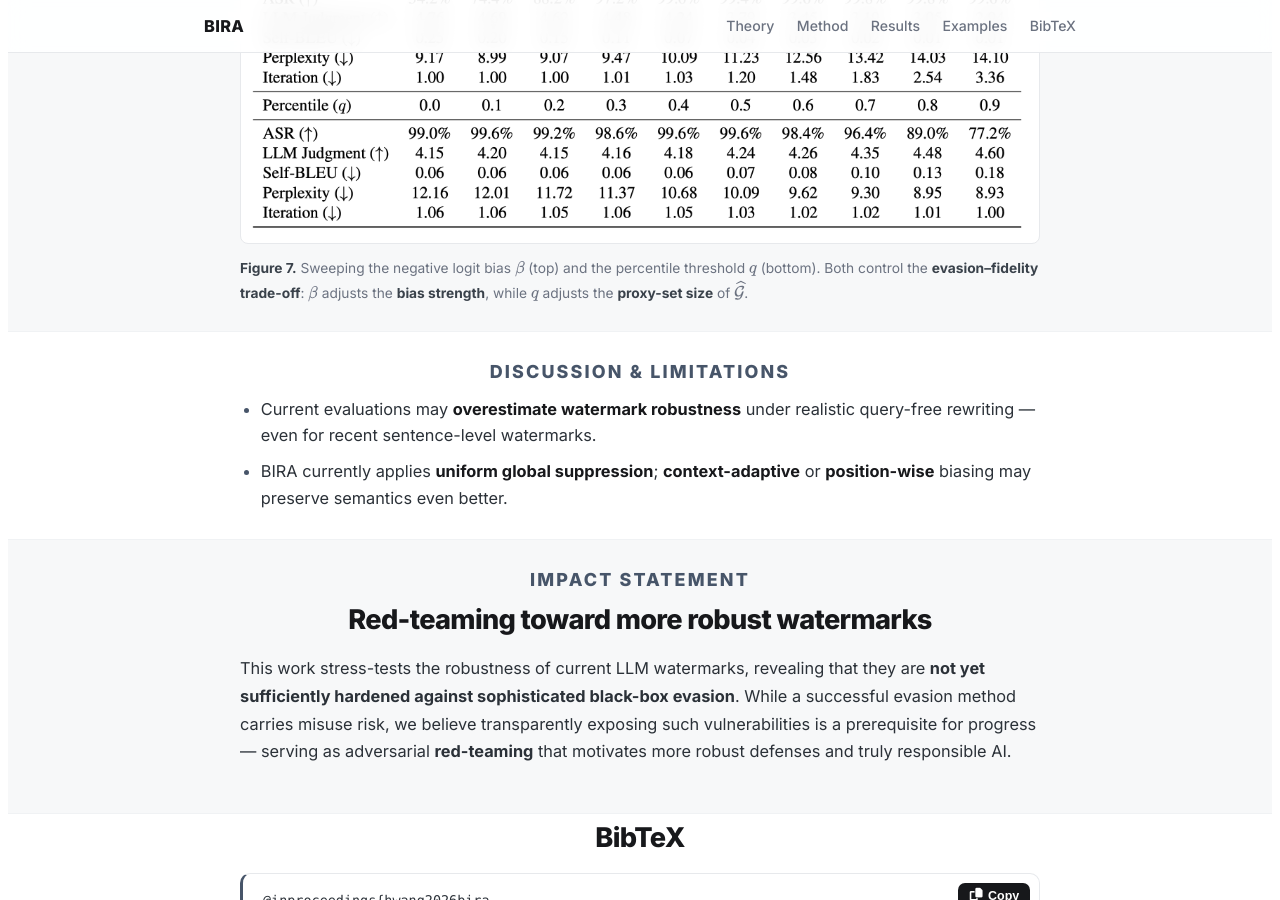
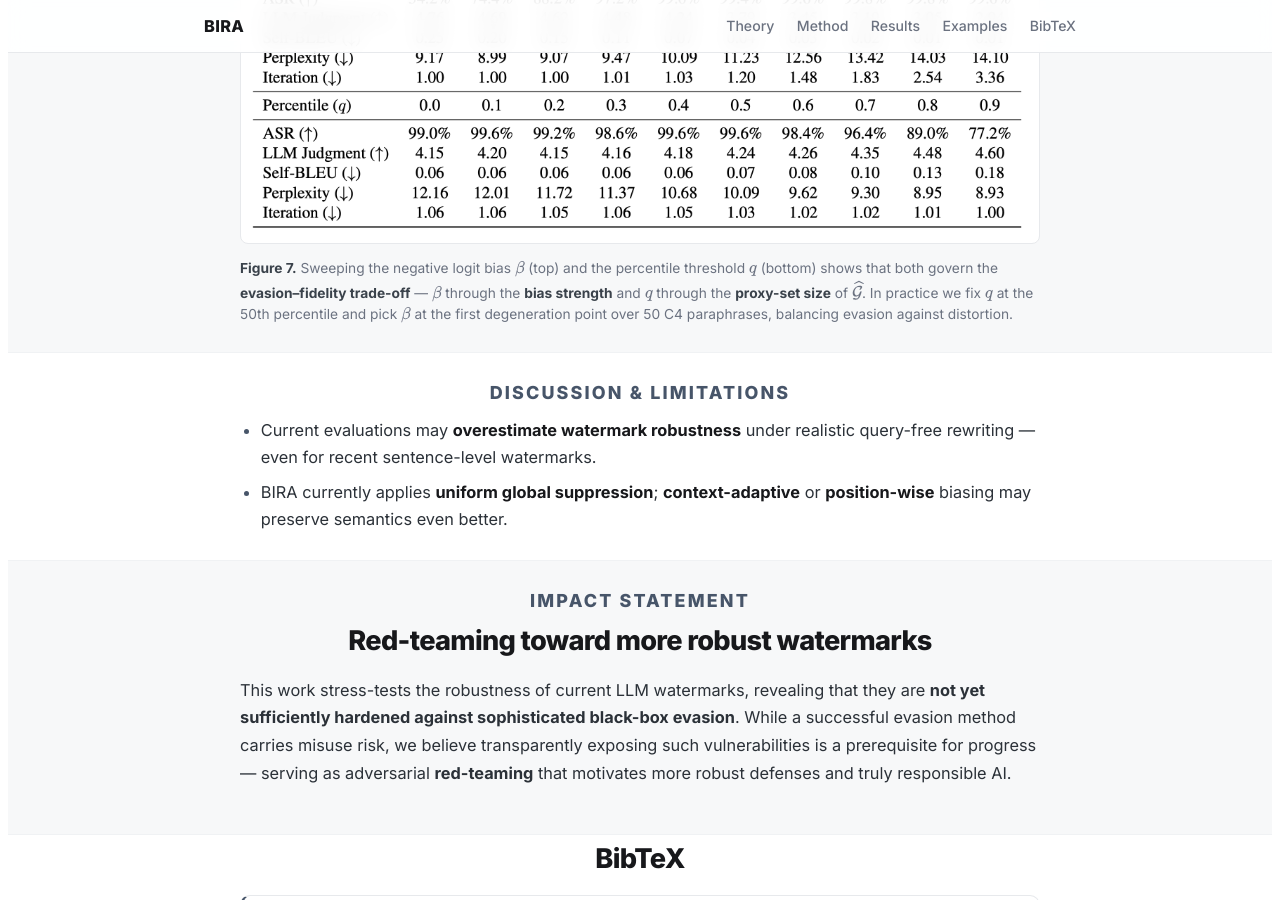
Before and after one commit to oppurity12/oppurity12.github.io, a Jekyll site: the page project_pages/bira/index.html, which Jekyll copies as it is, in a window 1280 px wide and 900 px high, scrolled down 5447 px. Built offline with Jekyll 4.4.1, drawn with Linux system fonts in a browser that asks for light colours; a style sheet for code colours, icons or effects is not loaded.

Commit message:
update profile

```diff
--- a/project_pages/bira/index.html
+++ b/project_pages/bira/index.html
@@ -315,9 +315,11 @@
     <figure class="fig framed fig-mid">
       <img src="static/images/ablation_study.png" alt="Ablation over the logit bias beta (top) and the percentile threshold q (bottom).">
       <figcaption>
-        <b>Figure 7.</b> Sweeping the negative logit bias $\beta$ (top) and the percentile threshold $q$ (bottom).
-        Both control the <b>evasion–fidelity trade-off</b>: $\beta$ adjusts the <b>bias strength</b>, while
-        $q$ adjusts the <b>proxy-set size</b> of $\widehat{\mathcal{G}}$.
+        <b>Figure 7.</b> Sweeping the negative logit bias $\beta$ (top) and the percentile threshold $q$ (bottom)
+        shows that both govern the <b>evasion–fidelity trade-off</b> — $\beta$ through the <b>bias strength</b>
+        and $q$ through the <b>proxy-set size</b> of $\widehat{\mathcal{G}}$. In practice we fix $q$ at the
+        50th percentile and pick $\beta$ at the first degeneration point over 50 C4 paraphrases, balancing
+        evasion against distortion.
       </figcaption>
     </figure>
   </div>
```
